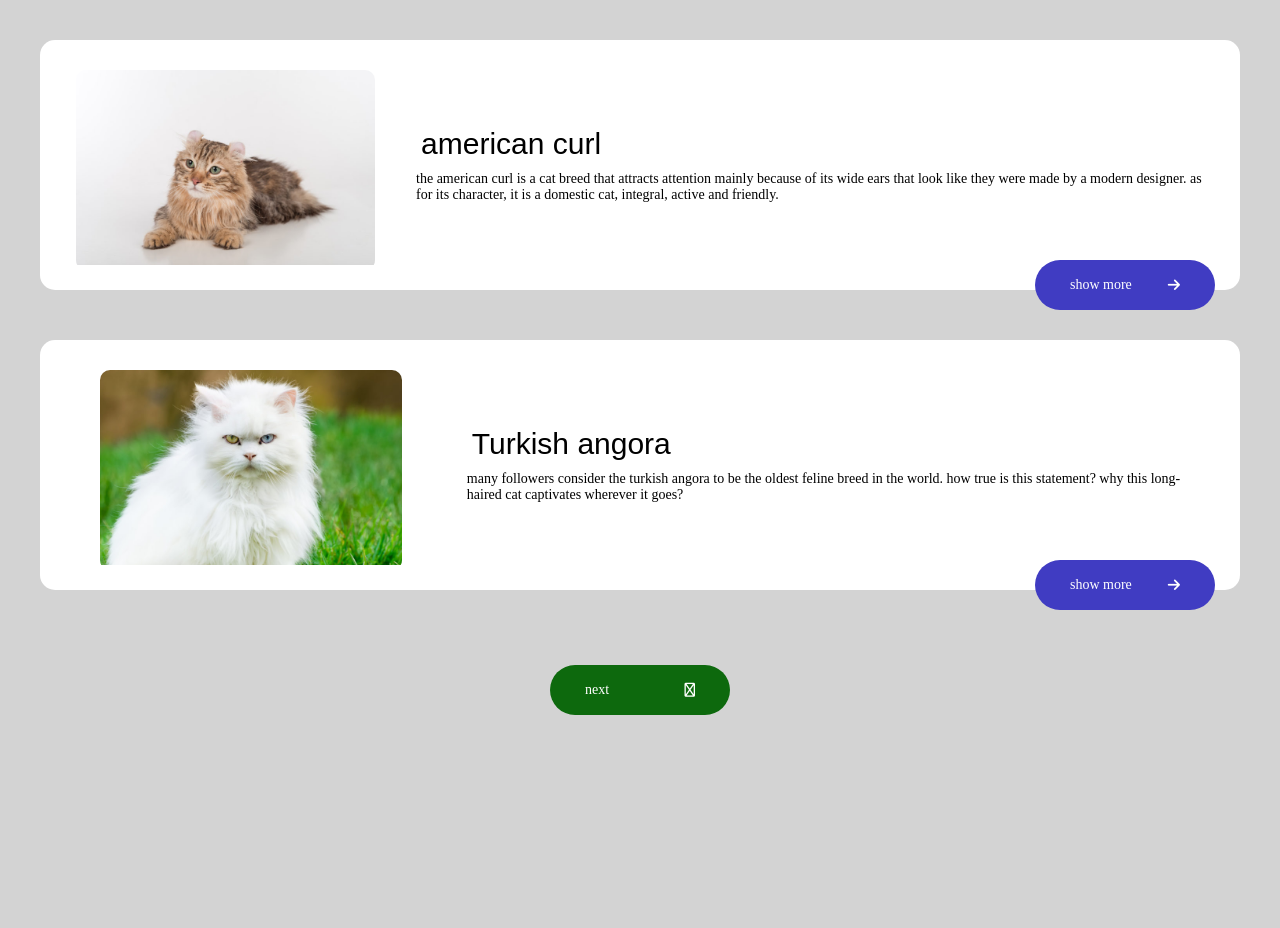
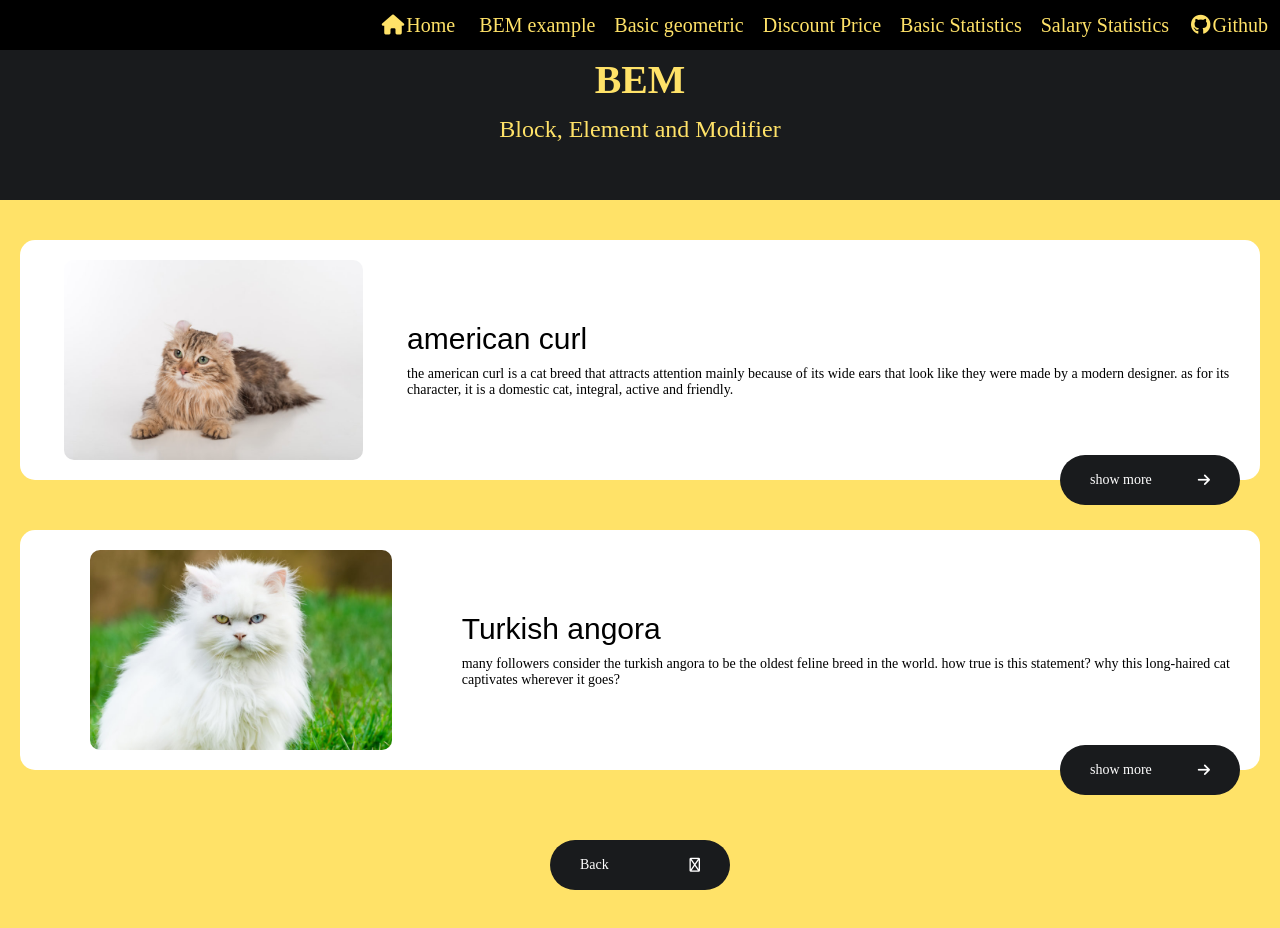
Before and after one commit to cristiancaer/js-practice-course, a plain HTML site: page BEM/index.html in a window 1280 px wide. Before the commit the page ends 800 px from the top, so only its background shows below. Drawn offline with Linux system fonts and the light colour scheme.

Commit message:
update BEM example. move its images to source directory add nav bar update styles

```diff
--- a/BEM/index.html
+++ b/BEM/index.html
@@ -6,13 +6,37 @@
     <meta name="viewport" content="width=device-width, initial-scale=1.0">
     <title>BEM</title>
     <link rel="stylesheet" href="style.css">
+    <link rel="stylesheet" href="/styles/basic.css">
 </head>
 <body>
+    <header>
+        <nav class="nav">
+            <i class="nav__icon fa-solid fa-house"></i>
+            <a href="/BEM/index.html" class="nav__link">Home</a>
+            <div class="nav__workshops">
+                <a href="/BEM/index.html" class="nav__link">BEM example</a>
+                <a href="/geometric_figures/index.html" class="nav__link">Basic geometric</a>
+                <a href="/discunt_price/index.html" class="nav__link"> Discount Price</a>
+                <a href="/basic_statistics/index.html" class="nav__link">Basic Statistics</a>
+                <a href="/salary_statistics/index.html" class="nav__link">Salary Statistics</a>
+            </div>
+            <i class="nav__icon fa-brands fa-github"></i>
+            <a href="/BEM/index.html" class="nav__link">Github</a>
+
+        </nav>
+        <section class="header-info">
+            <article class="header-info__title-group">
+              <h1 class="header-info__title">BEM </h1>
+            </article>
+            <p class="header-info__desc"> Block, Element and Modifier</p>
+        </section>
+        <div class="header__decoration"></div>
+    </header>
     <div class="container">
         <div class="container__cards">
             <div class="card"> <!--block-->
                 <a href="#" class="card__thumbnail">
-                    <img src="./img/american-curl.jpg" alt="" class="card__img">
+                    <img src="/source/img/bem/american-curl.jpg" alt="" class="card__img">
                 </a>
                 <div class="card__text">
                     <h3 class="card__title">
@@ -33,7 +57,7 @@
 
             <div class="card"> <!--block-->
                 <a href="#" class="card__thumbnail">
-                    <img src="./img/angora.jpg" alt="" class="card__img">
+                    <img src="/source/img/bem/angora.jpg" alt="" class="card__img">
                 </a>
                 <div class="card__text">
                     <h3 class="card__title">
@@ -52,9 +76,8 @@
                 </div>
             </div>
         </div>
-        <a href="#" class="button button--next ">
-            <span class="button_text ">next</span>
-
+        <a href="/index.html" class="button button--next ">
+            <span class="button_text ">Back</span>
             <i class="fa-regular fa-caret-right"></i>
         </a>
 
--- a/styles/basic.css
+++ b/styles/basic.css
@@ -5,6 +5,8 @@
     --black-2: rgba(0, 0, 0, 0.432);
     --slide-content: rgba(0, 0, 0, 0.671);
     --header: #191b1d;
+    --button: var(--header);
+    --hover-button: var(--nav)
   }
 *{
     padding: 0;
@@ -101,6 +103,26 @@ header{
     background: linear-gradient(to top right, transparent 50%, var(--gray) 51%);
     margin-bottom: 36px;
   } */
+  .button{
+    border: none;
+    min-width: 18rem;
+    height: 5rem;
+    padding: 0 3rem;
+    font-size: 1.4rem;
+    background-color: var(--button);
+    color: white;
+    display: inline-flex;
+    border-radius: 10rem;
+    text-decoration: none;
+    justify-content: space-between;
+    align-items: center;
+    transition: .3s ease all;
+}
+
+.button:hover{
+    text-decoration: none;
+    background-color: var(--hover-button);
+}
 /* ------------------------------------------------------------------------------------------------ */
 @media screen and (max-width: 900px) {
     .nav__workshops {
```
Also changed, not shown: index.html (+1 -1 lines), source/img/bem/american-curl.jpg (renamed from BEM/img/american-curl.jpg), source/img/bem/angora.jpg (renamed from BEM/img/angora.jpg).
